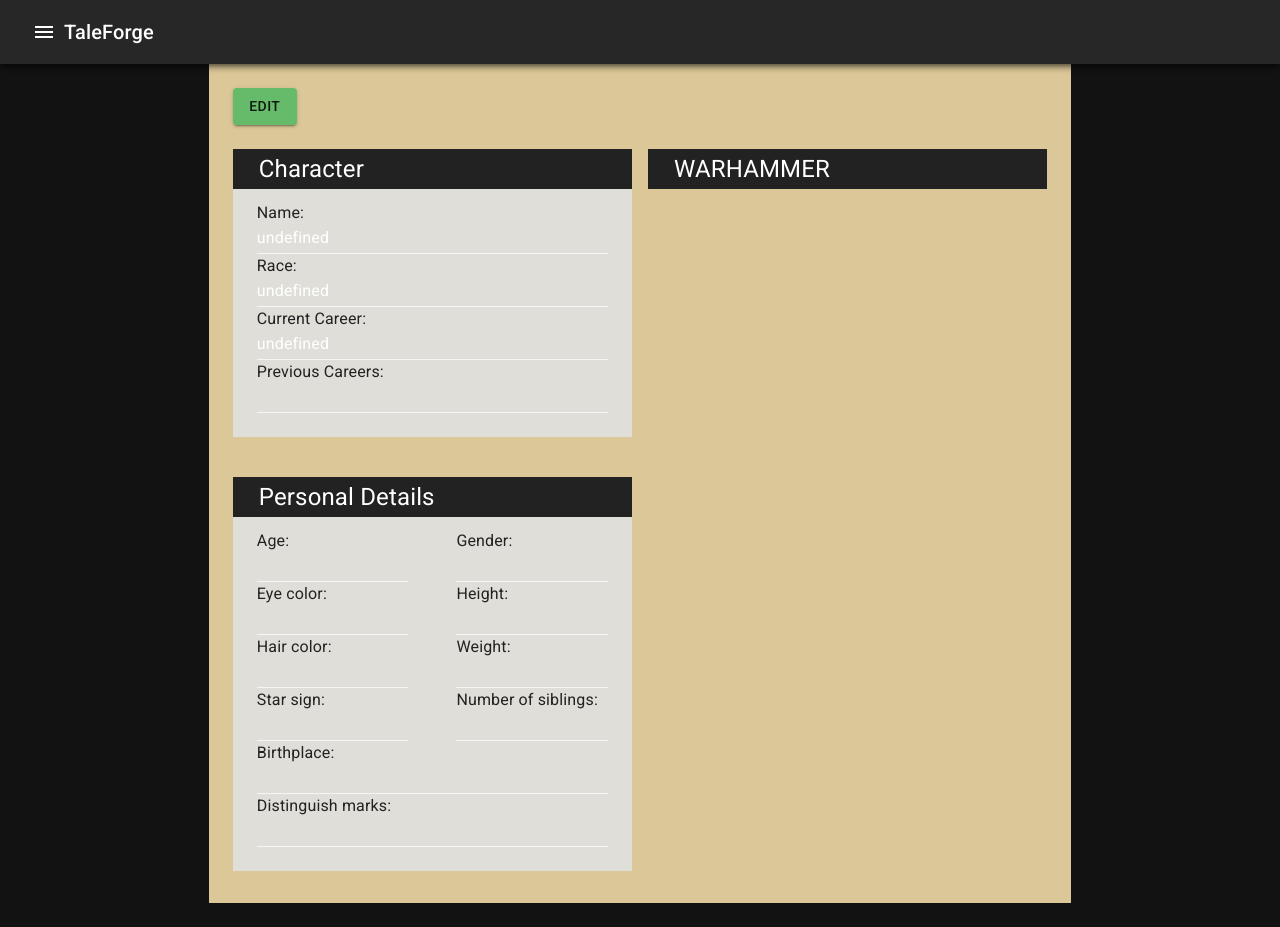
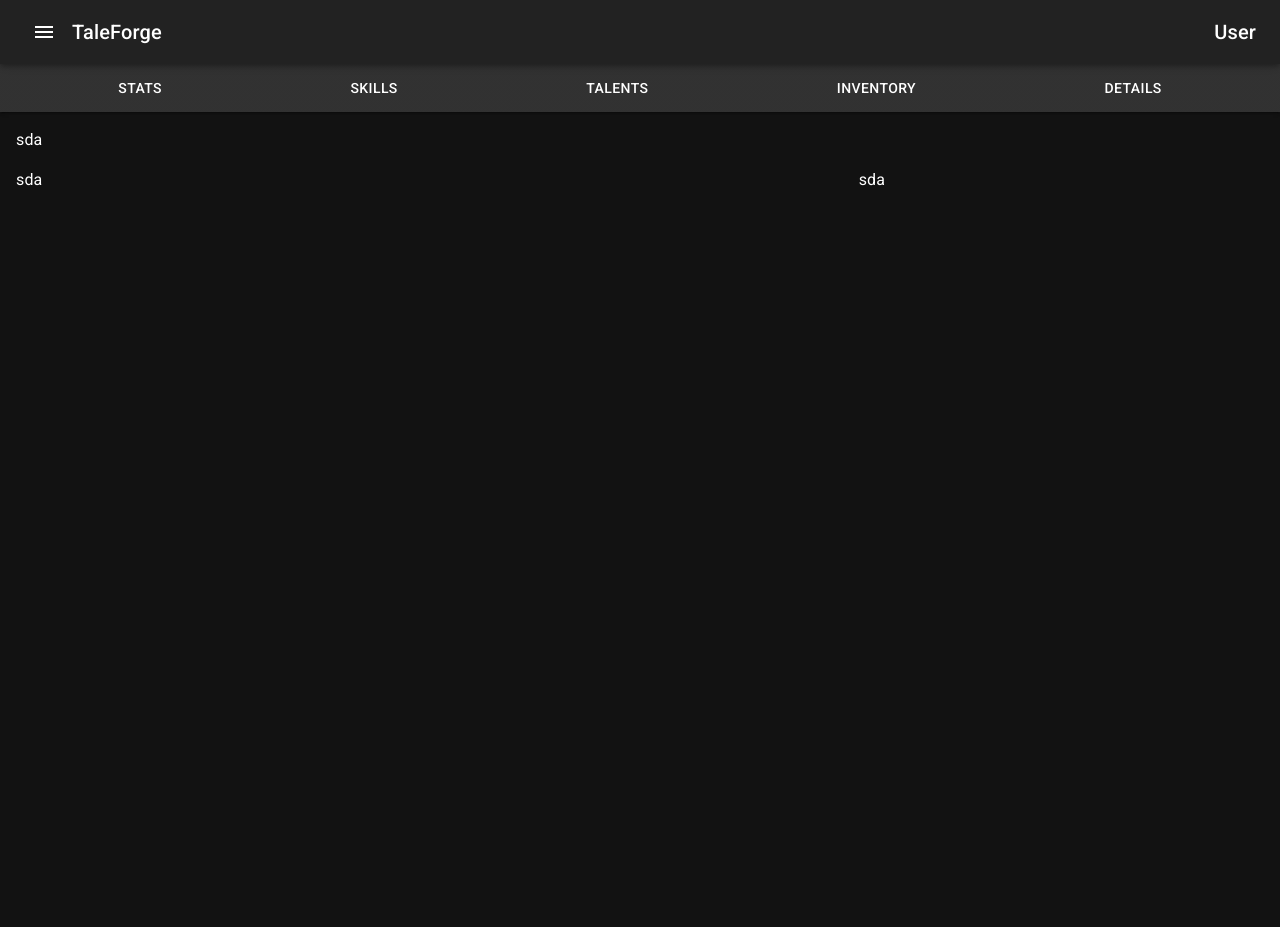
Before and after one commit to Mixer27/TaleForge, a React (Vite) app in the folder client/: page /pcsheets in a window 1280 px wide. After the commit the page ends 800 px from the top, so only its background shows below. Built offline with nearby package versions, Linux system fonts and the light colour scheme; no server answers.

Commit message:
navbar in character sheet

```diff
--- a/client/src/App.tsx
+++ b/client/src/App.tsx
@@ -2,7 +2,8 @@
 import Home from './routes/home/Home.tsx';
 import About from './routes/about/About.tsx';
 import Test from './routes/test/Test.tsx';
-import { Sheet } from './routes/pcsheets/Sheet.tsx';
+// import { Sheet } from './routes/pcsheets/Sheet.tsx';
+import { WHPcSheet } from './routes/wh-pcsheet/WHPcSheet.tsx';
 import { MainNavigationBar } from './components/overlay/MainNavigationBar.tsx';
 import { ThemeProvider, createTheme, styled } from '@mui/material/styles';
 import { Box, CssBaseline, useMediaQuery, Theme, useTheme } from '@mui/material';
@@ -21,12 +22,12 @@
     open?: boolean;
 }>(({ theme, open }) => ({
     flexGrow: 1,
-    padding: theme.spacing(3),
+    padding: theme.spacing(0),
     transition: theme.transitions.create('margin', {
         easing: theme.transitions.easing.sharp,
         duration: theme.transitions.duration.leavingScreen,
     }),
-    marginTop: "2em",
+    marginTop: "4em",
     marginLeft: 0,
     ...(open && {
         transition: theme.transitions.create('margin', {
@@ -59,11 +60,11 @@
     },
     {
         path: "/pcsheets",
-        element: <Sheet />
+        element: <WHPcSheet />
     },
     {
         path: "/pcsheets/:id",
-        element: <Sheet />
+        element: <WHPcSheet />
     }
 ])
 
--- a/client/src/components/overlay/MainDrawer.tsx
+++ b/client/src/components/overlay/MainDrawer.tsx
@@ -32,7 +32,7 @@
     const DrawerList = (
         <Box sx={{ width: DRAWER_WIDTH }} role="presentation" onClick={toggleDrawer()}>
             <List>
-                {['Inbox', 'Starred', 'Send email', 'Drafts'].map((text) => (
+                {['Home', 'Campaigns', 'Characters', 'Beastiary', 'Rule Book', 'About'].map((text) => (
                     <ListItem key={text} disablePadding>
                         <ListItemButton>
                             <ListItemIcon>
@@ -48,7 +48,7 @@
 
     return (
         <>
-            <Drawer open={props.isOpen} onClose={props.toggleDrawer(false)} variant="persistent">
+            <Drawer open={props.isOpen} onClose={props.toggleDrawer(false)} variant="persistent" color="secondary">
                 {DrawerList}
             </Drawer>
         </>
--- a/client/src/components/overlay/MainNavigationBar.tsx
+++ b/client/src/components/overlay/MainNavigationBar.tsx
@@ -2,7 +2,7 @@
 import Toolbar from '@mui/material/Toolbar'
 import Typography from '@mui/material/Typography'
 // import { useState } from 'react'
-import { IconButton, styled } from '@mui/material'
+import { Box, IconButton, Link, styled } from '@mui/material'
 import MenuIcon from '@mui/icons-material/Menu';
 import { DRAWER_WIDTH } from '../../constatns';
 
@@ -31,16 +31,17 @@
     return (
         <>
             <NavigationBarShift open={props.isDrawerOpen}>
-                <AppBar position="static" color="primary">
-                    <Toolbar>
-                        <IconButton onClick={props.toggleDrawer(!props.isDrawerOpen)}>
-                            <MenuIcon />
-                        </IconButton>
-                        <Typography variant="h6">
-                            TaleForge
-                        </Typography>
-                    </Toolbar>
-                </AppBar>
+                <Box sx={{flexGrow: 1}}>
+                    <AppBar position="static" sx={{backgroundColor: "#222"}} elevation={0}>
+                        <Toolbar>
+                            <IconButton onClick={props.toggleDrawer(!props.isDrawerOpen)} sx={{marginRight: 1}}>
+                                <MenuIcon />
+                            </IconButton>
+                            <Link href="/home" variant='h6' underline='none' color="inherit" >TaleForge</Link>
+                            <Typography variant="h6" sx={{ marginLeft: "auto" }}>User</Typography>
+                        </Toolbar>
+                    </AppBar>
+                </Box>
             </NavigationBarShift>
             {/* <MainDrawer isOpen={props.isDrawerOpen} toggleDrawer={props.toggleDrawer}/> */}
         </>
--- /dev/null
+++ b/client/src/components/whCharacterSheet/CharacterSheetNavBar.tsx
@@ -0,0 +1,31 @@
+import { AppBar, Box, Button, Toolbar, Typography, styled } from "@mui/material";
+import React from "react";
+
+const NavBarButton = styled(Button)(() => ({
+    color: "white",
+    display: "block",
+    flexGrow: 1,
+}))
+
+const CharacterSheetNavBar: React.FC = () => {
+
+
+    return (
+        <>
+            <Box sx={{ flexGrow: 1 }}>
+                <AppBar position="static" sx={{ backgroundColor: "#222" }} elevation={2}>
+                    <Toolbar variant="dense">
+                        <NavBarButton>Stats</NavBarButton>
+                        <NavBarButton>Skills</NavBarButton>
+                        <NavBarButton>Talents</NavBarButton>
+                        <NavBarButton>Inventory</NavBarButton>
+                        <NavBarButton>Details</NavBarButton>
+
+                    </Toolbar>
+                </AppBar>
+            </Box >
+        </>
+    )
+}
+
+export { CharacterSheetNavBar };
--- a/client/src/routes/home/Home.tsx
+++ b/client/src/routes/home/Home.tsx
@@ -1,10 +1,10 @@
+import { Typography } from "@mui/material";
 import { CharacterList } from "../../components/characterSheets/CharacterList";
 
 const Home: React.FC = () => {
     return (
         <>
-            <h1>Home</h1>
-            {/* <a href="/about">about</a> */}
+            <Typography variant="h4">Home</Typography>
             <CharacterList />
         </>
     )
--- /dev/null
+++ b/client/src/routes/wh-pcsheet/WHPcSheet.tsx
@@ -0,0 +1,80 @@
+import { useParams, useNavigate } from "react-router-dom";
+import { useEffect, useState } from "react";
+import { PlayerCharacterSheet } from "../../types";
+import { Box, Grid } from "@mui/material";
+import { CharacterSheetNavBar } from "../../components/whCharacterSheet/CharacterSheetNavBar";
+
+const WHPcSheet: React.FC = () => {
+    const [sheet, setSheet] = useState<Partial<PlayerCharacterSheet>>({});
+    const navigate = useNavigate();
+    const { id } = useParams<{ id: string }>();
+    useEffect(() => {
+        fetch(`https://194.59.140.170:9000/pcsheets/${id}`)
+            .then((res: Response) => {
+                return res.json();
+            })
+            .then((data) => {
+                setSheet(data);
+            })
+            .catch((error) => {
+                console.error("Error fetching data!", error);
+            })
+
+    }, [id]);
+
+    const handleSubmit = async (e: React.FormEvent<HTMLFormElement>) => {
+        e.preventDefault()
+        console.log(sheet);
+        try {
+            const response = await fetch(`https://194.59.140.170:9000/pcsheets/${id}`, {
+                method: 'PATCH',
+                headers: {
+                    'Content-type': 'application/json',
+                },
+                body: JSON.stringify(sheet),
+            });
+
+            if (!response.ok) {
+                throw new Error("Failed to update character sheet");
+            }
+
+            const updatedSheet = await response.json();
+            console.log("Character sheet updated succesfully.", updatedSheet);
+            navigate(`/pcsheets/${id}`);
+
+        } catch (error) {
+            console.error("Error with patch request", error);
+        }
+    }
+
+    const handleChange = (e: React.ChangeEvent<HTMLInputElement>) => {
+        const { name, value } = e.target;
+        // console.log("zmieniam sheet", name, value)
+        if (name == "previousCareers") {
+            setSheet({
+                ...sheet,
+                PreviousCareers: value.split(",").map((c) => c.trim())
+            })
+        }
+        else {
+            setSheet({
+                ...sheet,
+                [name]: value,
+            });
+        }
+        // console.log(sheet)
+    }
+    return (
+        <>
+            <CharacterSheetNavBar />
+            <Box m={2}>
+                <Grid container spacing={2}>
+                    <Grid item xs={8}>sda</Grid>
+                    <Grid item xs={8}>sda</Grid>
+                    <Grid item xs={4}>sda</Grid>
+                </Grid>
+            </Box>
+        </>
+    )
+}
+export { WHPcSheet }
```
Also changed, not shown: client/src/routes/WHSheet/WHSheet.tsx (deleted).
